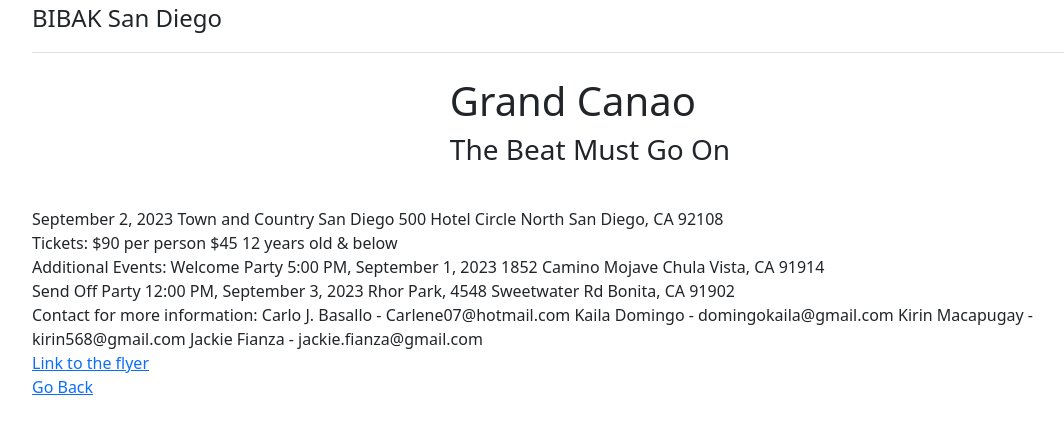
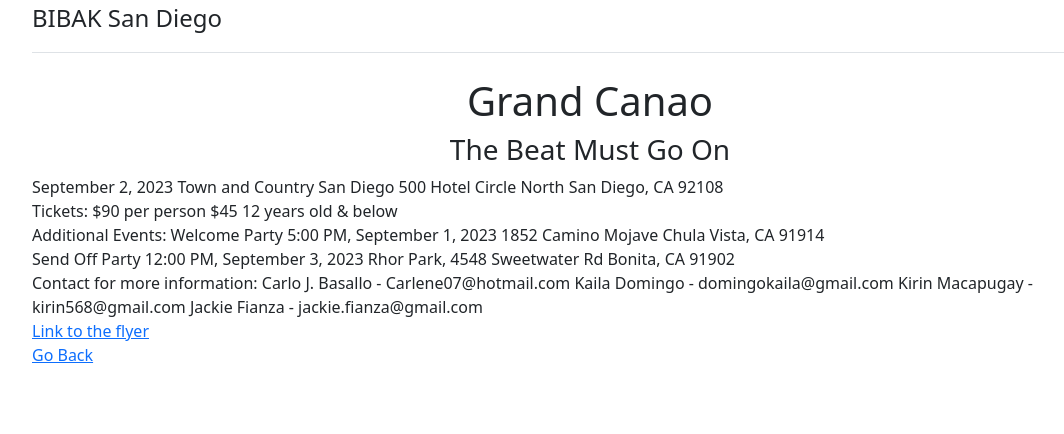
Before and after one commit to jemuelb/bibak-san-diego, a Next.js app: page /event-details in a window 1280 px wide. Shown: the top 434 px of the page, without its empty margins (50-1114 px from the left). Built offline with nearby package versions, Linux system fonts and the light colour scheme.

Commit message:
Fixed text alignment

```diff
--- a/pages/event-details.tsx
+++ b/pages/event-details.tsx
@@ -6,10 +6,14 @@ const EventDetails = () => {
     return (
         <Layout title={'Event Details'}>
             <Row>
-                <Col className="d-flex justify-content-center mb-3">
-                    <div className="d-flex flex-column justify-content-center mb-3">
-                        <h1>Grand Canao</h1>
-                        <h3>The Beat Must Go On</h3>
+                <Col>
+                    <div>
+                        <div className="text-center">
+                            <h1>Grand Canao</h1>
+                        </div>
+                        <div className="text-center">
+                            <h3>The Beat Must Go On</h3>
+                        </div>
                     </div>
                 </Col>
             </Row>
```
